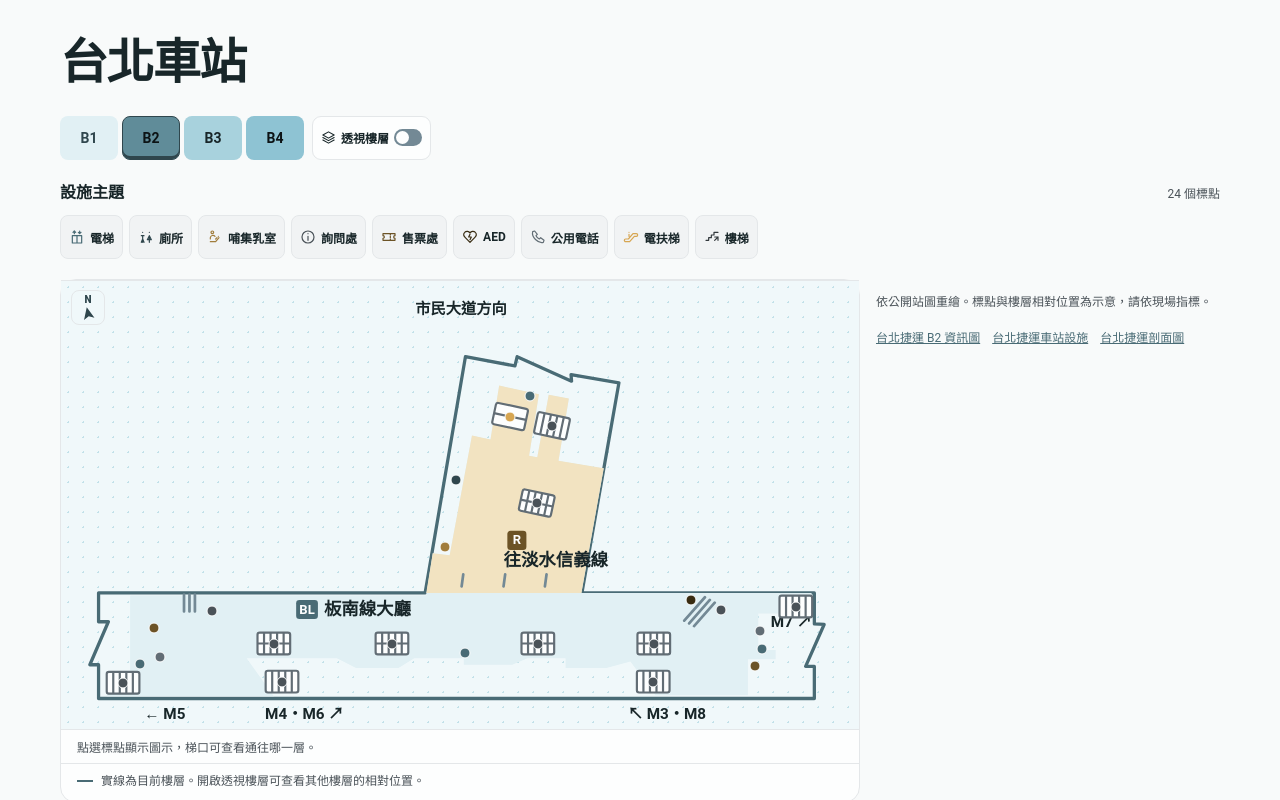
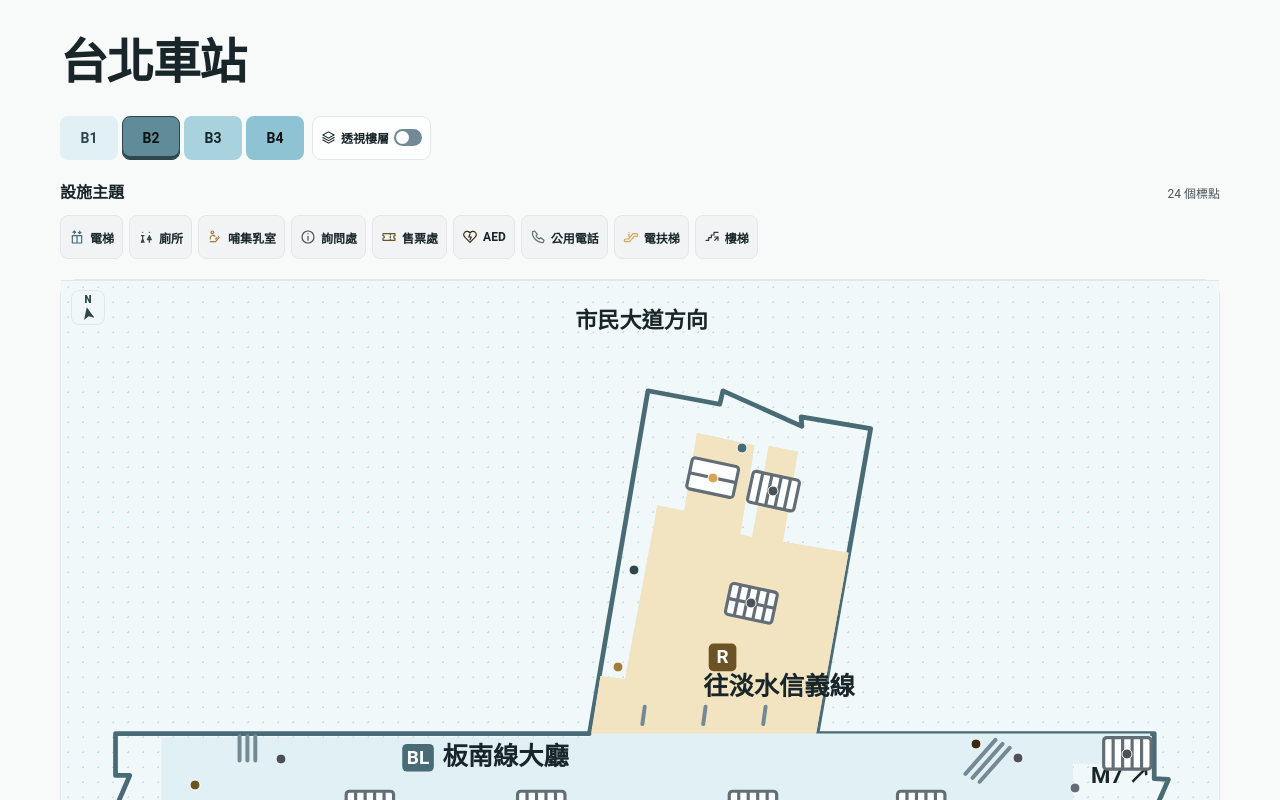
Before and after one commit to ShiYu0318/CodeFest-2026-Taipei-Maze, a Vue app in the folder app/: page /station-map in a window 1280 px wide. Shown: the top 800 px of the page. Built offline with nearby package versions, Linux system fonts and the light colour scheme.

Commit message:
fix(map): give the station map more vertical space

```diff
--- a/app/src/views/StationMapView.vue
+++ b/app/src/views/StationMapView.vue
@@ -504,7 +504,8 @@ function centerOn(x, y) {
   const frame = viewport.value;
   const board = frame.firstElementChild;
   frame.scrollLeft = x * board.clientWidth - frame.clientWidth / 2;
-  frame.scrollTop = y * board.clientHeight - frame.clientHeight / 2;
+  frame.scrollTop =
+    board.offsetTop + y * board.clientHeight - frame.clientHeight / 2;
 }
 
 function focusVisiblePin(point, event) {
@@ -531,7 +532,7 @@ function zoomAnchor([x, y]) {
   const board = frame.firstElementChild;
   return [
     (frame.scrollLeft + x) / board.clientWidth,
-    (frame.scrollTop + y) / board.clientHeight,
+    (frame.scrollTop + y - board.offsetTop) / board.clientHeight,
   ];
 }
 
@@ -547,7 +548,7 @@ async function zoomAt(scale, [x, y], anchor = zoomAnchor([x, y])) {
   else
     frame.scrollTo(
       anchor[0] * board.clientWidth - x,
-      anchor[1] * board.clientHeight - y
+      board.offsetTop + anchor[1] * board.clientHeight - y
     );
 }
 
@@ -843,7 +844,7 @@ function placeConnectorPanel() {
   const board = frame.firstElementChild;
   const [pointX, pointY] = normalizedPoint(selected.value);
   const x = pointX * board.clientWidth - frame.scrollLeft;
-  const y = pointY * board.clientHeight - frame.scrollTop;
+  const y = board.offsetTop + pointY * board.clientHeight - frame.scrollTop;
   const width = frame.clientWidth;
   const height = frame.clientHeight;
   if (x < 0 || x > width || y < 0 || y > height) {
--- a/app/src/views/station-map.css
+++ b/app/src/views/station-map.css
@@ -340,7 +340,11 @@
 }
 .map-viewport {
   position: relative;
-  min-height: 0;
+  display: flex;
+  flex-direction: column;
+  width: 100%;
+  min-height: calc(100vh - 10rem);
+  min-height: calc(100svh - 10rem);
   aspect-ratio: var(--map-aspect);
   overflow: hidden;
   overflow: clip;
@@ -359,6 +363,8 @@
 }
 .map-board {
   position: relative;
+  flex: none;
+  margin-block: auto;
   aspect-ratio: var(--map-aspect);
   user-select: none;
 }
@@ -750,10 +756,6 @@
 }
 
 @media (min-width: 920px) {
-  .station-layout {
-    grid-template-columns: minmax(0, 1fr) minmax(290px, 0.43fr);
-    gap: 16px;
-  }
   .facility-card {
     padding-inline: 16px;
   }
```
